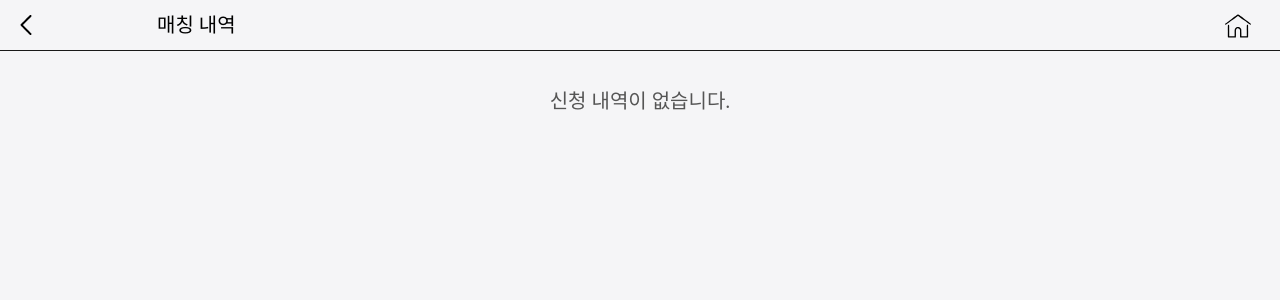
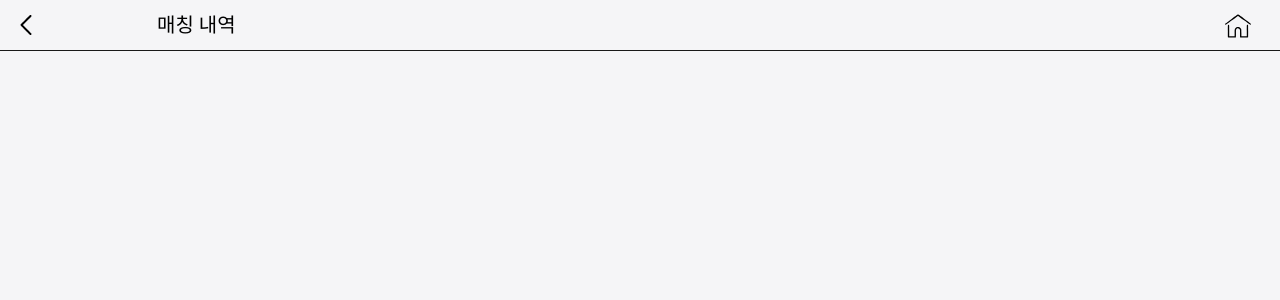
Before and after one commit to KEBBootCamp/Frontend, a React (Vite) app: page /expert-my-matching-history in a window 1280 px wide. Shown: the top 300 px of the page. Built offline with nearby package versions, Linux system fonts and the light colour scheme; a web font is replaced by a local one.

Commit message:
fix: 전문가 수락/거절 후 상태 업데이트 추가

```diff
--- a/src/pages/ExpertMyMatchingHistory.jsx
+++ b/src/pages/ExpertMyMatchingHistory.jsx
@@ -6,11 +6,9 @@ import { api } from "../libs/api";
 
 function ExpertMyMatchingHistory() {
     const location = useLocation();
-    const inspections = location.state?.inspections || [];
+    const initialInspections = location.state?.inspections || [];
 
-    const [acceptedInspections, setAcceptedInspections] = useState({});
-    const [rejectedInspections, setRejectedInspections] = useState({});
-    const [completedInspections, setCompletedInspections] = useState({});
+    const [inspections, setInspections] = useState(initialInspections);
 
     const handleClickAcceptBtn = async (inspection) => {
         if (window.confirm("수락하시겠습니까?")) {
@@ -18,11 +16,11 @@ function ExpertMyMatchingHistory() {
             try {
                 const res = await api.post("/matching/accept", { matchingId });
                 if (res.data.status === "accept") {
-                    setAcceptedInspections((prev) => ({
-                        ...prev,
-                        [matchingId]: true,
-                    }));
-                    console.log("수락된 검수 내역:", inspection);
+                    // 수락 후 상태 업데이트
+                    const updatedInspections = inspections.map((inspec) =>
+                        inspec.matchingId === matchingId ? { ...inspec, checked: true } : inspec
+                    );
+                    setInspections(updatedInspections);
                     alert(`Matching ID ${matchingId} 수락되었습니다.`);
                 } else {
                     alert("검수 수락에 실패했습니다. 다시 시도해 주세요.");
@@ -38,15 +36,11 @@ function ExpertMyMatchingHistory() {
         if (window.confirm("거절하시겠습니까?")) {
             const { matchingId } = inspection;
             try {
-                const res = await api.post("/matching/reject", {
-                    matchingId,
-                });
+                const res = await api.post("/matching/reject", { matchingId });
                 if (res.data.status === "rejected") {
-                    setRejectedInspections((prev) => ({
-                        ...prev,
-                        [matchingId]: true,
-                    }));
-                    console.log("거절된 검수 내역:", inspection);
+                    // 거절 후 상태 업데이트
+                    const updatedInspections = inspections.filter((inspec) => inspec.matchingId !== matchingId);
+                    setInspections(updatedInspections);
                     alert(`Matching ID ${matchingId} 거절되었습니다.`);
                 } else {
                     alert("검수 거절에 실패했습니다. 다시 시도해 주세요.");
@@ -64,11 +58,11 @@ function ExpertMyMatchingHistory() {
             try {
                 const res = await api.post("/matching/complete", { matchingId });
                 if (res.data.status === "complete") {
-                    setCompletedInspections((prev) => ({
-                        ...prev,
-                        [matchingId]: true,
-                    }));
-                    console.log("검수 완료된 내역:", inspection);
+                    // 완료 후 상태 업데이트
+                    const updatedInspections = inspections.map((inspec) =>
+                        inspec.matchingId === matchingId ? { ...inspec, complete: true } : inspec
+                    );
+                    setInspections(updatedInspections);
                     alert(`Matching ID ${matchingId} 검수 완료되었습니다.`);
                 } else {
                     alert("검수 완료에 실패했습니다. 다시 시도해 주세요.");
@@ -96,36 +90,26 @@ function ExpertMyMatchingHistory() {
         <ExpertMyMatchingHistoryWrapper>
             <MypageHeader title="매칭 내역" />
             <MatchingHistoryList>
-                {inspections.length > 0 ? (
-                    inspections.map((inspection) => (
+                {inspections.map((inspection) => (
                     <UserCarDetailWrapper key={inspection.matchingId}>
                         <UserDetail>
-                                <UserCarManufacturer>브랜드 : {inspection.brand}</UserCarManufacturer>
-                                <UserCarModel>모델 : {inspection.model}</UserCarModel>
+                            <UserCarManufacturer>브랜드: {inspection.brand}</UserCarManufacturer>
+                            <UserCarModel>모델: {inspection.model}</UserCarModel>
                         </UserDetail>
-                            <UserCarLocation>검수 장소 : {inspection.place}</UserCarLocation>
-                            <UserCarDate>검수 일정 : {formatDate(inspection.inspectDate)}</UserCarDate>
+                        <UserCarLocation>검수 장소: {inspection.place}</UserCarLocation>
+                        <UserCarDate>검수 일정: {formatDate(inspection.inspectDate)}</UserCarDate>
                         <MatchingBtn>
-                                {completedInspections[inspection.matchingId] ? (
-                                    <CompletedMessage>검수 완료됨</CompletedMessage>
-                                ) : acceptedInspections[inspection.matchingId] ? (
-                                    <CompleteBtn onClick={() => handleClickCompleteBtn(inspection)}>
-                                        검수 완료
-                                    </CompleteBtn>
-                                ) : rejectedInspections[inspection.matchingId] ? (
-                                    <RejectedMessage>거절됨</RejectedMessage>
-                                ) : (
+                            {inspection.checked === true && inspection.complete == false ? (
+                                <CompleteBtn onClick={() => handleClickCompleteBtn(inspection)}>검수 완료</CompleteBtn>
+                            ) : inspection.checked === null ? (
                                 <>
                                     <AcceptBtn onClick={() => handleClickAcceptBtn(inspection)}>수락</AcceptBtn>
                                     <RejectBtn onClick={() => handleClickRejectBtn(inspection)}>거절</RejectBtn>
                                 </>
-                                )}
+                            ) : null}
                         </MatchingBtn>
                     </UserCarDetailWrapper>
-                    ))
-                ) : (
-                    <NoApplyMessage>신청 내역이 없습니다.</NoApplyMessage>
-                )}
+                ))}
             </MatchingHistoryList>
         </ExpertMyMatchingHistoryWrapper>
     );
@@ -155,7 +139,6 @@ const UserCarDetailWrapper = styled.div`
     flex-direction: column;
     gap: 1rem;
 
-    margin-bottom: 1rem;
     padding: 1.5rem;
     border-radius: 1rem;
     background-color: white;
@@ -225,11 +208,3 @@ const CompleteBtn = styled.button`
     color: white;
     cursor: pointer;
 `;
-
-const NoApplyMessage = styled.div`
-    font-size: 2rem;
-    text-align: center;
-
-    margin-top: 2rem;
-    color: #555;
-`;
```
Lines whose indentation alone changed are shown as unchanged.
